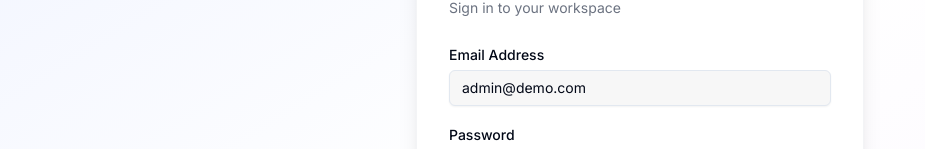
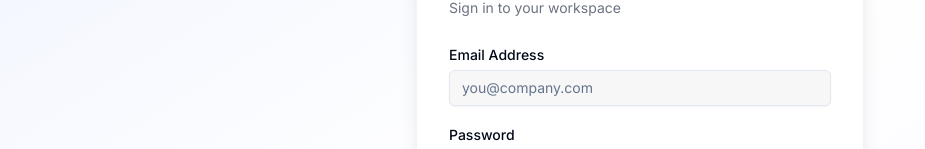
Before and after one commit to osheitchang/lotuswati, a Next.js app in the folder frontend/: page /login in a window 1280 px wide. Shown: the part 310-459 px from the top of the page, without its empty margins (0-925 px from the left). Built offline with nearby package versions, Linux system fonts and the light colour scheme; no server answers.

Commit message:
Remove pre-filled credentials

```diff
--- a/frontend/src/app/(auth)/login/page.tsx
+++ b/frontend/src/app/(auth)/login/page.tsx
@@ -14,8 +14,8 @@ export default function LoginPage() {
   const { login, register, isLoading } = useAuthStore()
   const [mode, setMode] = useState<'login' | 'register'>('login')
   const [formData, setFormData] = useState({
-    email: 'admin@demo.com',
-    password: 'demo1234',
+    email: '',
+    password: '',
     teamName: '',
     name: '',
   })
```
